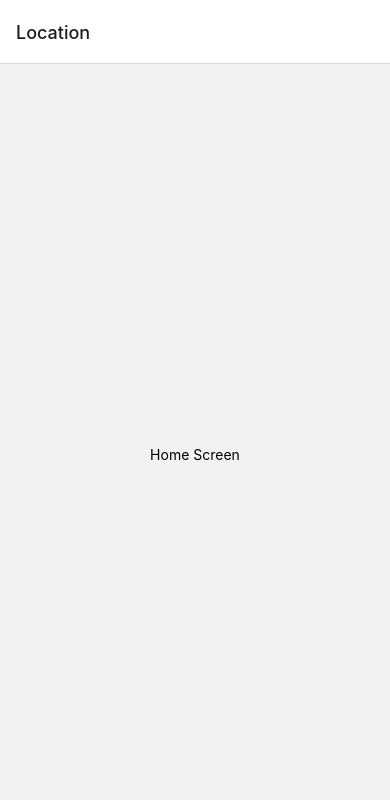
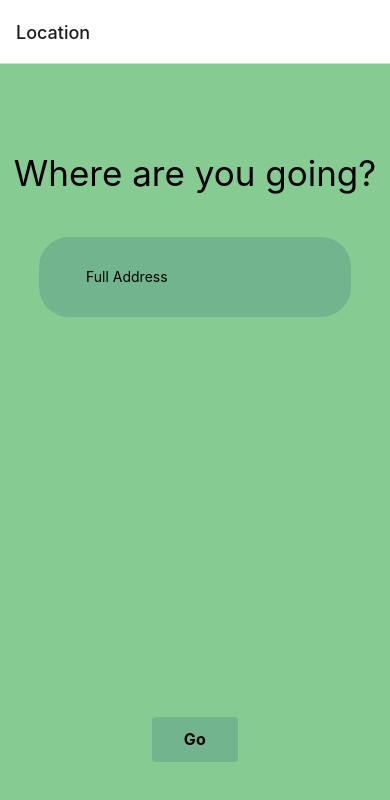
Before and after one commit to LastMileApp/LastMileApp, a React Native app: screen /Home in a window 390 px wide. Shown: the top 800 px of the page. Built offline with nearby package versions, Linux system fonts and the light colour scheme.

Commit message:
got location screen and basic states

```diff
--- a/App.js
+++ b/App.js
@@ -41,7 +41,8 @@ import * as React from 'react';
 import { View, Text } from 'react-native';
 import { NavigationContainer } from '@react-navigation/native';
 import { createNativeStackNavigator } from '@react-navigation/native-stack';
-import {Where} from './components/Where';
+import Where from './components/Where.js';
+import PackagesList from './components/Packages.js'
 
 
 const Stack = createNativeStackNavigator();
@@ -50,8 +51,24 @@ function App() {
   return (
     <NavigationContainer>
       <Stack.Navigator>
-        <Stack.Screen name="Location" component={Where} />
+        <Stack.Screen name="Location" component={Where}
+        options={({ navigation }) => ({
+          title: 'Location',
+        })}/>
+        <Stack.Screen name="Packages" component={PackagesList}
+        options={({ navigation }) => ({
+          title: 'Packages',
+        })}/>
+        {/* <Stack.Screen name="Packages" component={PackagesList}
+        options={({ navigation }) => ({
+          title: 'Packages',
+        })}/>
+        <Stack.Screen name="PackageDetails" component={PackageDetailsScreen}
+        options={({ navigation }) => ({
+          title: 'PackageDetails',
+        })}/>  */}
       </Stack.Navigator>
+
     </NavigationContainer>
   );
 }
--- a/components/Packages.js
+++ b/components/Packages.js
@@ -1,9 +1,10 @@
 import { View, Text, StyleSheet } from 'react-native';
 
-export function DetailsScreen({ navigation }) {
+export default function DetailsScreen({route, navigation }) {
+  const {currentLocation} = route.params;
     return (
       <View style={{ flex: 1, alignItems: 'center', justifyContent: 'center' }}>
-        <Text>Details Screen</Text>
+        <Text>{currentLocation}</Text>
       </View>
     );
   }
--- a/components/Where.js
+++ b/components/Where.js
@@ -1,31 +1,99 @@
 import * as React from 'react';
-import { Button, View, Text } from 'react-native';
+import { Pressable, View, Text, TextInput, StyleSheet, TouchableOpacity} from 'react-native';
 import { NavigationContainer } from '@react-navigation/native';
 import { createNativeStackNavigator } from '@react-navigation/native-stack';
+import { StatusBar } from 'expo-status-bar';
+import { useState } from 'react';
 
-export function Where ({ navigation })  {
+function Where ({ navigation })  {
+    const [location, setLocation] = useState('');
   return (
-    <View style={{ flex: 1, alignItems: 'center', justifyContent: 'center' }}>
-      <Text>Home Screen</Text>
+    <View style={styles.container}>
+        <Text style={styles.title}>Where are you going?</Text>
+      <View style={styles.input}>
+
+        <TextInput
+          style = {styles.TextIn}
+          placeholder = "Full Address"
+          onChangeText={(location) => setLocation(location)} />
+
+      </View>
+
       {/* <Button
         title="Go to Details"
         onPress={() => navigation.navigate('Details')}
       /> */}
+      {/* <Pressable style={styles.button} onPress={onPress}></Pressable> */}
+      <Pressable style={styles.button} onPress={() => navigation.navigate('Packages', { currentLocation: location,})}  >
+        <Text style={styles.text}>Go</Text>
+        </Pressable>
     </View>
   );}
 
+export default Where;
 
-// }
-// export function Where({navigation}) {
-//     return (
-//         <View>
-//             <Button
-//         title="Go"
-//         onPress={() =>
-//           navigation.navigate('ViewPackages', { location: 'location' })
-//         }
-//       />
-//         </View>
 
-//     );
-//   }
+const styles = StyleSheet.create({
+    title: {
+        height: 90,
+        fontSize:35,
+        padding: 5,
+    },
+    container: {
+      flex: 1,
+      backgroundColor: "#86CB92",
+      alignItems: 'center',
+      justifyContent: 'center',
+    },
+
+    image:{
+      marginBottom: 50
+    },
+
+    input: {
+      backgroundColor: '#71b48d',
+      borderRadius: 30,
+      width: "80%",
+      height: 80,
+      marginBottom: 400,
+      alignItems: "center",
+    },
+
+    TextIn: {
+      height: 50,
+      flex: 1,
+      padding: 30,
+      marginLeft: 0,
+    },
+
+    forgot_button: {
+      height: 30,
+      marginBottom: 30,
+    },
+
+    loginButton: {
+      width: "80%",
+      borderRadius: 55,
+      height: 50,
+      alignItems: "center",
+      justifyContent: "center",
+      marginTop: 40,
+      backgroundColor: "#6359C",
+    },
+    button: {
+        alignItems: 'center',
+        justifyContent: 'center',
+        paddingVertical: 12,
+        paddingHorizontal: 32,
+        borderRadius: 4,
+        elevation: 3,
+        backgroundColor: '#71b48d',
+      },
+      text: {
+        fontSize: 16,
+        lineHeight: 21,
+        fontWeight: 'bold',
+        letterSpacing: 0.25,
+        color: 'black',
+      },
+  });
```
